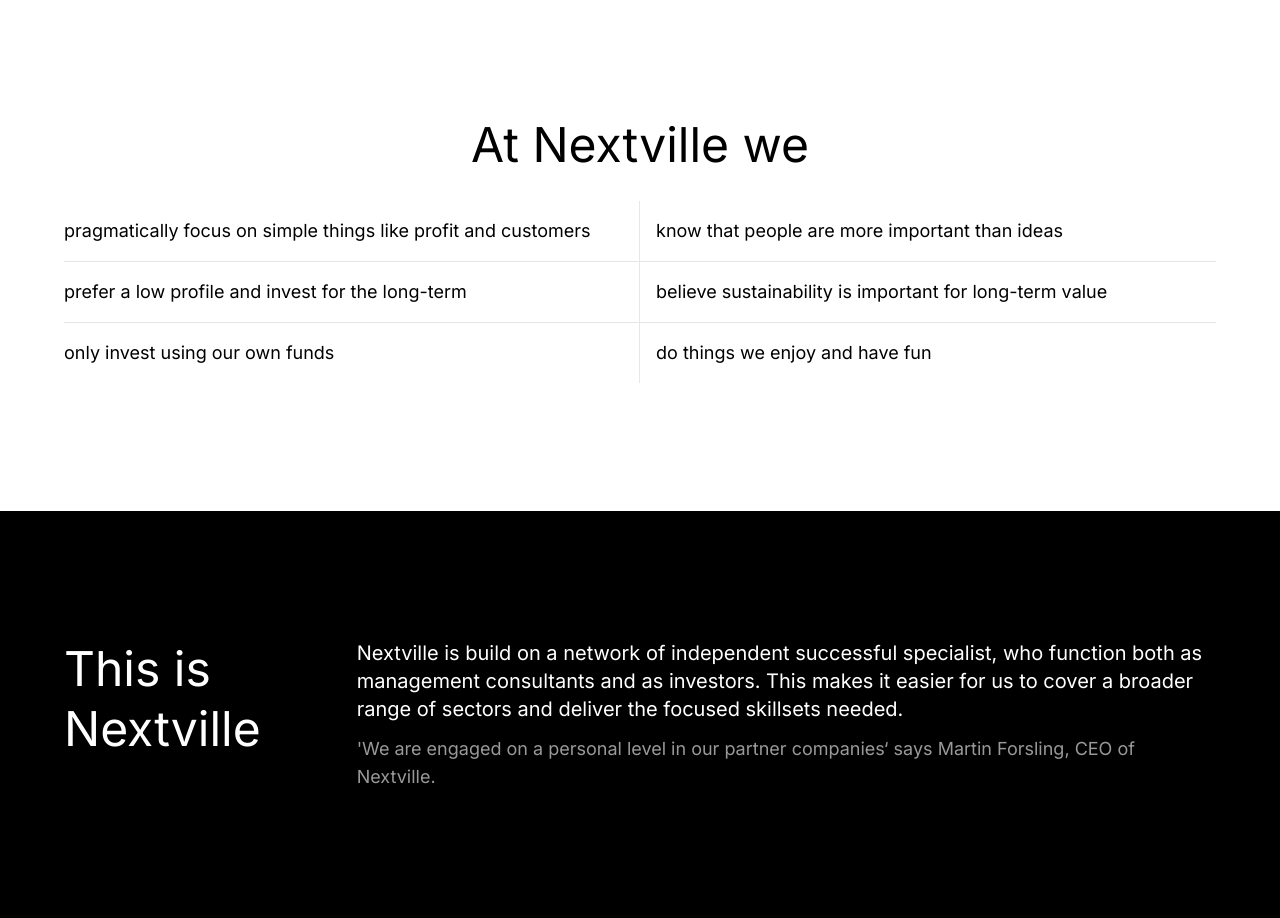
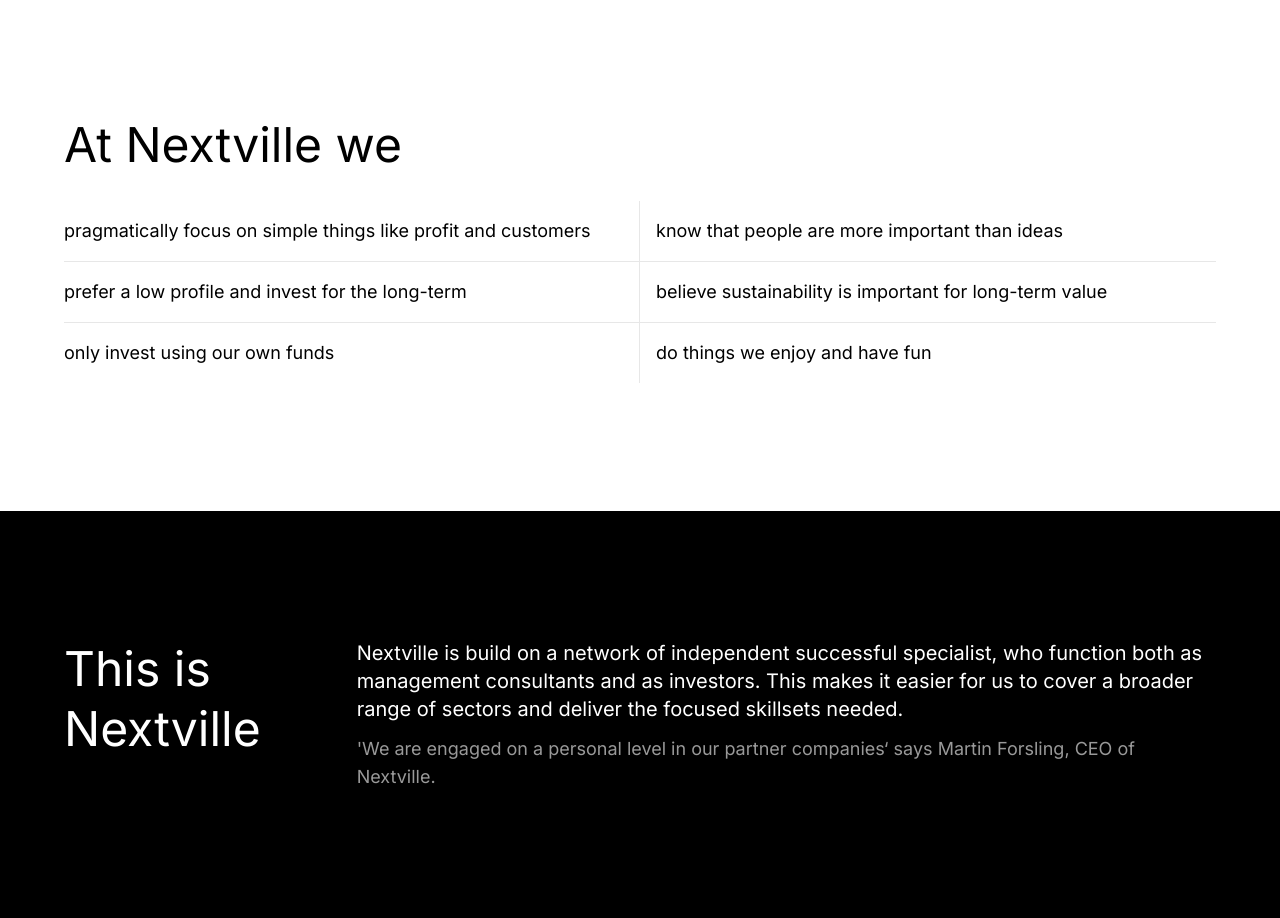
Before and after one commit to Poxie/nextville, a Next.js app: page / in a window 1280 px wide. Shown: the part 1220-2138 px from the top of the page. Built offline with nearby package versions, Linux system fonts and the light colour scheme.

Commit message:
De-center values header

```diff
--- a/components/home/values/index.tsx
+++ b/components/home/values/index.tsx
@@ -11,7 +11,7 @@
     }).map(([key, value]) => key);
     return(
         <section className="main-width py-32">
-            <h2 className="text-5xl text-center">
+            <h2 className="text-5xl">
                 {t('title')}
             </h2>
             <ul className="mt-8 grid md:grid-cols-2 divide-y-[1px] md:divide-y-0 divide-tertiary">
```
